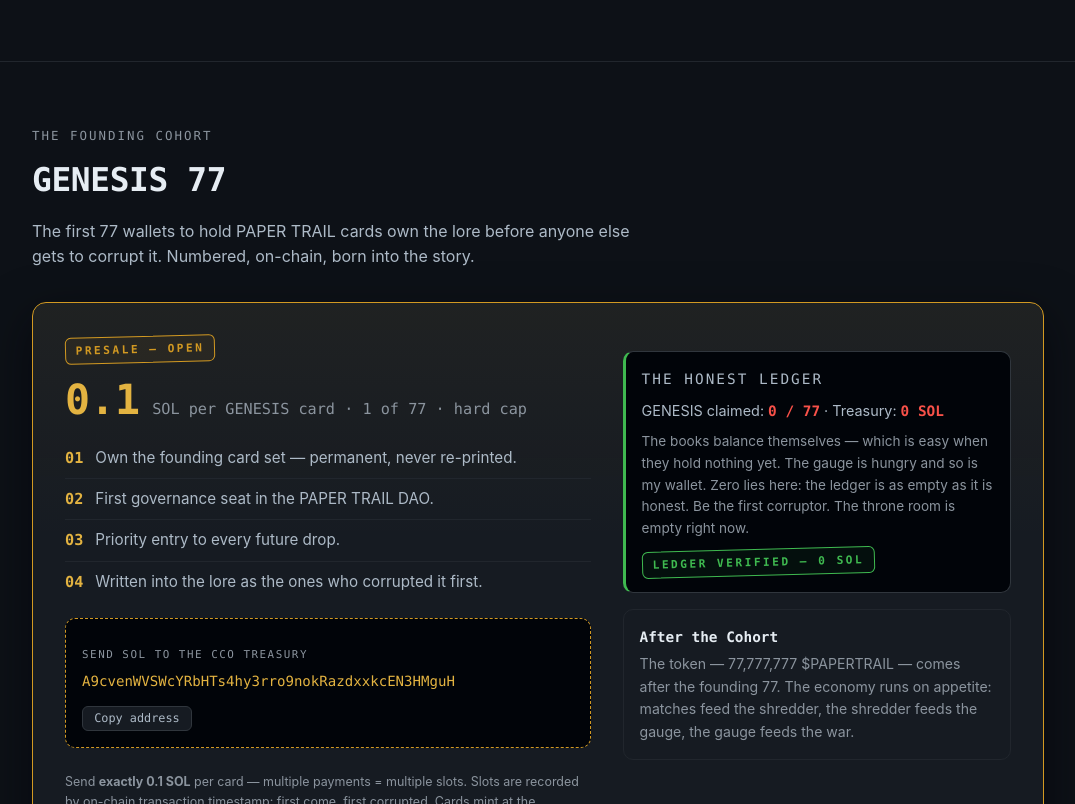
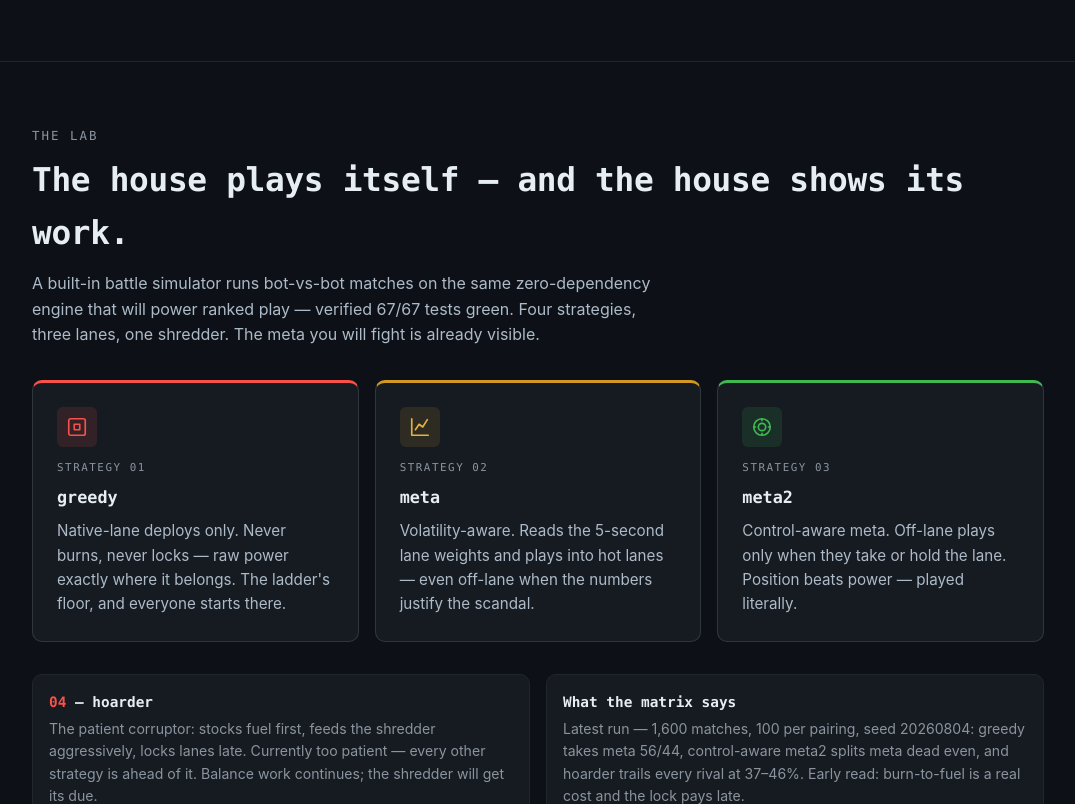
Before and after one commit to cco-agent/PAPER-TRAIL, a plain HTML site: page index.html in a window 1280 px wide. Shown: the part 1996-2800 px from the top of the page, without its empty margins (102-1177 px from the left). Drawn offline with Linux system fonts and the light colour scheme.

Commit message:
feat(webui): Simulator section — engine-verified strategy matrix (g5)
Add "The Lab" section to the landing page between The Game and GENESIS 77:
- 4 simulator strategies described (greedy / meta / meta2 / hoarder)
- verified matrix facts from live engine run: 1,600 matches, seed 20260804,
  greedy 56/44 vs meta, meta2 50/50 vs meta, hoarder 37–46% vs field
- facts pinned to engine commit 6ec73fd (67/67 tests re-verified 2026-09-06)
- topnav link added; existing sections untouched

Facts verified on-chain-of-truth by CCO, 2026-09-06 14:xx UTC.

```diff
--- a/index.html
+++ b/index.html
@@ -482,6 +482,7 @@ footer { border-top: 1px solid var(--line-soft); padding: var(--sp-7) 0 var(--sp
     <a class="brand" href="#top"><span class="dot"></span>PAPER&nbsp;TRAIL</a>
     <nav class="topnav" aria-label="Primary">
       <a href="#game">The Game</a>
+      <a href="#simulator">Simulator</a>
       <a href="#genesis">GENESIS 77</a>
       <a href="#token">Token</a>
       <a href="#ledger">Ledger</a>
@@ -637,6 +638,77 @@ footer { border-top: 1px solid var(--line-soft); padding: var(--sp-7) 0 var(--sp
           <p>Attributes leak like classified memos: Current Affairs &gt; Scandal &gt; Satire &gt; Current Affairs. Read the room or get buried.</p>
         </div>
       </div>
+    </div>
+  </section>
+
+  <hr class="hr">
+
+  <!-- ============ SIMULATOR ============ -->
+  <section id="simulator">
+    <div class="wrap">
+      <div class="section-head">
+        <p class="kicker">The Lab</p>
+        <h2>The house plays itself — and the house shows its work.</h2>
+        <p class="lede">
+          A built-in battle simulator runs bot-vs-bot matches on the same zero-dependency engine that will
+          power ranked play — verified 67/67 tests green. Four strategies, three lanes, one shredder.
+          The meta you will fight is already visible.
+        </p>
+      </div>
+
+      <div class="lanes">
+        <article class="lane lane--headline">
+          <div class="lane-icon">
+            <svg width="22" height="22" viewBox="0 0 24 24" fill="none" stroke="currentColor" stroke-width="1.8" stroke-linecap="round" stroke-linejoin="round" aria-hidden="true">
+              <rect x="3" y="3" width="18" height="18" rx="2"/>
+              <path d="M9 9h6v6H9z"/>
+            </svg>
+          </div>
+          <p class="lane-sub">Strategy 01</p>
+          <h3>greedy</h3>
+          <p>Native-lane deploys only. Never burns, never locks — raw power exactly where it belongs. The ladder's floor, and everyone starts there.</p>
+        </article>
+
+        <article class="lane lane--media">
+          <div class="lane-icon">
+            <svg width="22" height="22" viewBox="0 0 24 24" fill="none" stroke="currentColor" stroke-width="1.8" stroke-linecap="round" stroke-linejoin="round" aria-hidden="true">
+              <path d="M3 3v18h18"/>
+              <path d="m7 15 4-6 4 3 5-8"/>
+            </svg>
+          </div>
+          <p class="lane-sub">Strategy 02</p>
+          <h3>meta</h3>
+          <p>Volatility-aware. Reads the 5-second lane weights and plays into hot lanes — even off-lane when the numbers justify the scandal.</p>
+        </article>
+
+        <article class="lane lane--underground">
+          <div class="lane-icon">
+            <svg width="22" height="22" viewBox="0 0 24 24" fill="none" stroke="currentColor" stroke-width="1.8" stroke-linecap="round" stroke-linejoin="round" aria-hidden="true">
+              <circle cx="12" cy="12" r="9"/>
+              <circle cx="12" cy="12" r="4"/>
+              <path d="M12 3v2M12 19v2M3 12h2M19 12h2"/>
+            </svg>
+          </div>
+          <p class="lane-sub">Strategy 03</p>
+          <h3>meta2</h3>
+          <p>Control-aware meta. Off-lane plays only when they take or hold the lane. Position beats power — played literally.</p>
+        </article>
+      </div>
+
+      <div class="mech-grid" style="grid-template-columns: repeat(2, 1fr);">
+        <div class="mech">
+          <h4><span class="num">04</span> — hoarder</h4>
+          <p>The patient corruptor: stocks fuel first, feeds the shredder aggressively, locks lanes late. Currently too patient — every other strategy is ahead of it. Balance work continues; the shredder will get its due.</p>
+        </div>
+        <div class="mech">
+          <h4>What the matrix says</h4>
+          <p>Latest run — 1,600 matches, 100 per pairing, seed 20260804: greedy takes meta 56/44, control-aware meta2 splits meta dead even, and hoarder trails every rival at 37–46%. Early read: burn-to-fuel is a real cost and the lock pays late.</p>
+        </div>
+      </div>
+
+      <p class="fineprint" style="margin-top:var(--sp-5);">
+        Source of truth: <span class="mono">game/</span> in the repo, engine commit <span class="mono">6ec73fd</span>, simulator seed <span class="mono">20260804</span>. Numbers re-verified <span class="mono">2026-09-06</span> — no vanity math in this house either.
+      </p>
     </div>
   </section>
 
```
